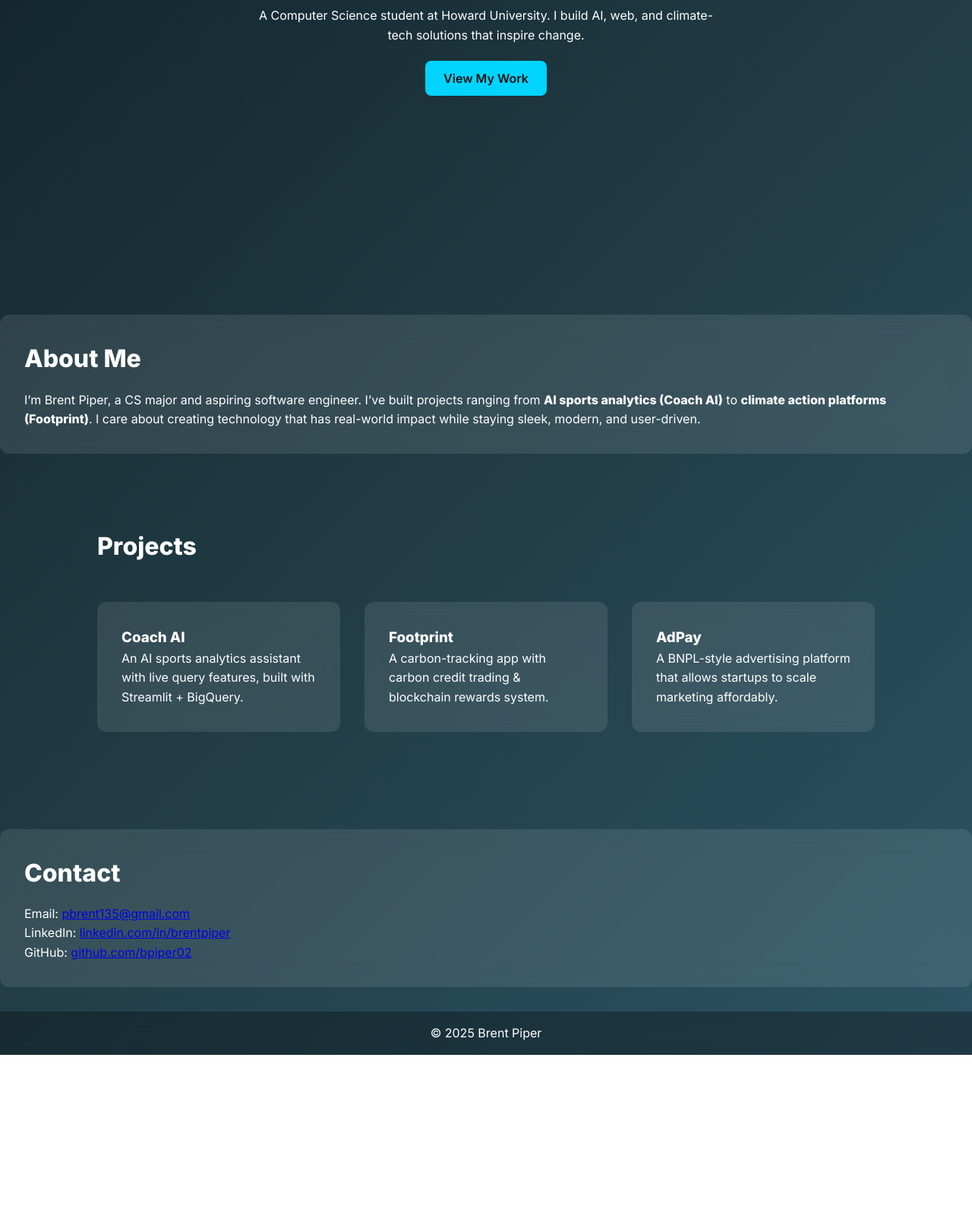
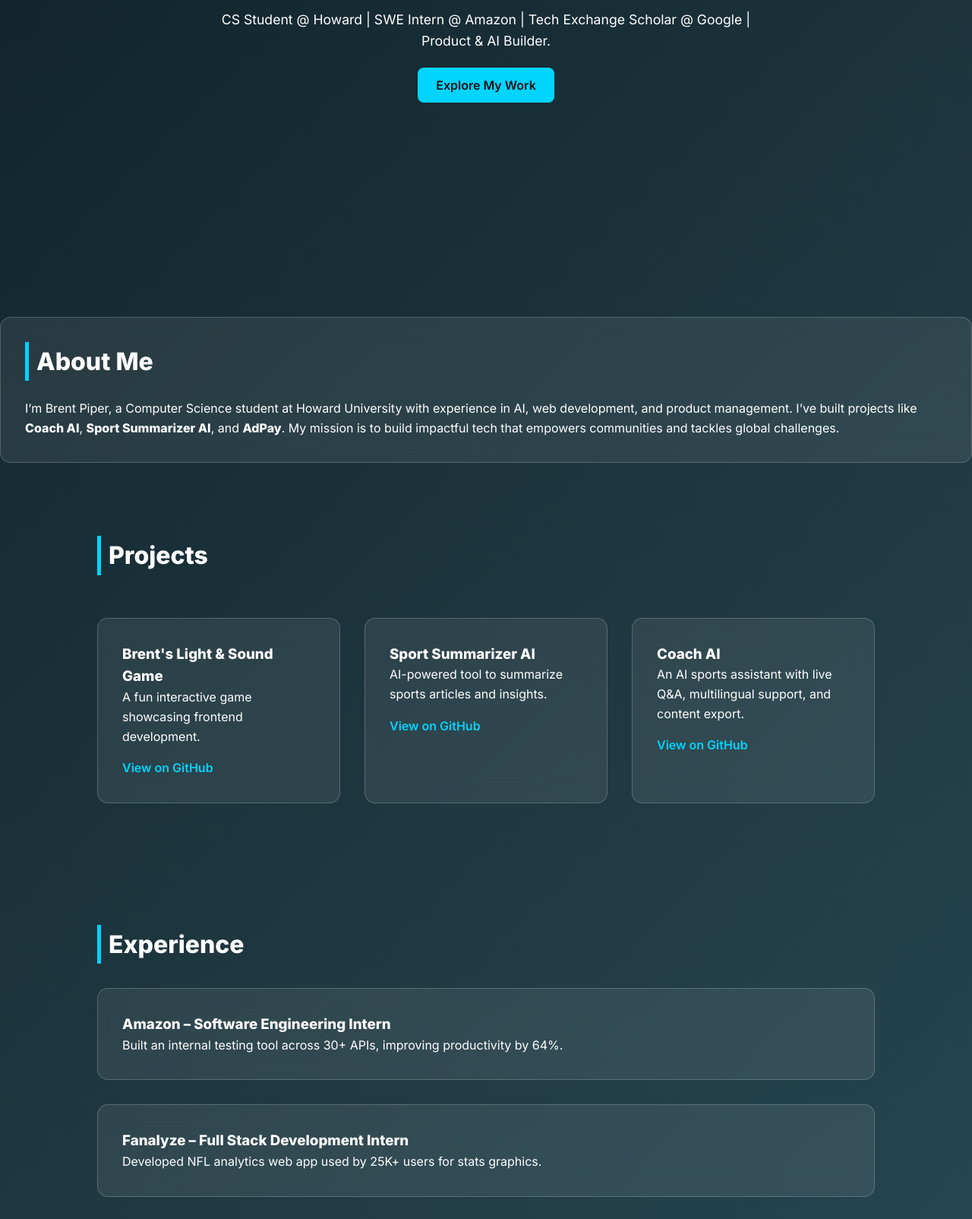
Before and after one commit to bpiper02/personal-website, a plain HTML site: page index.html in a window 1280 px wide. Shown: the part 424-2028 px from the top of the page at 76% size. Before the commit the page ends 1812 px from the top, so only its background shows below. Drawn offline with Linux system fonts and the light colour scheme.

Commit message:
update site with links

```diff
--- a/index.html
+++ b/index.html
@@ -5,8 +5,6 @@
   <meta name="viewport" content="width=device-width, initial-scale=1.0">
   <title>Brent Piper | Portfolio</title>
   <link rel="stylesheet" href="style.css">
-  <link rel="preconnect" href="https://fonts.googleapis.com">
-  <link rel="preconnect" href="https://fonts.gstatic.com" crossorigin>
   <link href="https://fonts.googleapis.com/css2?family=Inter:wght@400;600;800&display=swap" rel="stylesheet">
 </head>
 <body>
@@ -16,53 +14,105 @@
       <ul class="nav-links">
         <li><a href="#about">About</a></li>
         <li><a href="#projects">Projects</a></li>
+        <li><a href="#experience">Experience</a></li>
+        <li><a href="#education">Education</a></li>
+        <li><a href="#skills">Skills</a></li>
+        <li><a href="#awards">Awards</a></li>
         <li><a href="#contact">Contact</a></li>
       </ul>
     </nav>
   </header>
 
+  <!-- Hero Section -->
   <section class="hero">
     <div class="hero-content">
       <h2>Hello, I’m <span>Brent</span></h2>
-      <p>A Computer Science student at Howard University. I build AI, web, and climate-tech solutions that inspire change.</p>
-      <a href="#projects" class="btn">View My Work</a>
+      <p>CS Student @ Howard | SWE Intern @ Amazon | Tech Exchange Scholar @ Google | Product & AI Builder.</p>
+      <a href="#projects" class="btn">Explore My Work</a>
     </div>
   </section>
 
+  <!-- About -->
   <section id="about" class="glass-card">
     <h2>About Me</h2>
-    <p>I’m Brent Piper, a CS major and aspiring software engineer. I’ve built projects ranging from <strong>AI sports analytics (Coach AI)</strong> to <strong>climate action platforms (Footprint)</strong>. I care about creating technology that has real-world impact while staying sleek, modern, and user-driven.</p>
+    <p>I’m Brent Piper, a Computer Science student at Howard University with experience in AI, web development, and product management. I’ve built projects like <strong>Coach AI</strong>, <strong>Sport Summarizer AI</strong>, and <strong>AdPay</strong>. My mission is to build impactful tech that empowers communities and tackles global challenges.</p>
   </section>
 
+  <!-- Projects -->
   <section id="projects">
     <h2>Projects</h2>
     <div class="projects-grid">
       <div class="glass-card">
-        <h3>Coach AI</h3>
-        <p>An AI sports analytics assistant with live query features, built with Streamlit + BigQuery.</p>
+        <h3>Brent's Light & Sound Game</h3>
+        <p>A fun interactive game showcasing frontend development.</p>
+        <a href="https://github.com/bpiper02/Brent-s-Light-and-Sound-Game" target="_blank">View on GitHub</a>
       </div>
       <div class="glass-card">
-        <h3>Footprint</h3>
-        <p>A carbon-tracking app with carbon credit trading & blockchain rewards system.</p>
+        <h3>Sport Summarizer AI</h3>
+        <p>AI-powered tool to summarize sports articles and insights.</p>
+        <a href="https://github.com/bpiper02/Sport-Summarizer-AI" target="_blank">View on GitHub</a>
       </div>
       <div class="glass-card">
-        <h3>AdPay</h3>
-        <p>A BNPL-style advertising platform that allows startups to scale marketing affordably.</p>
+        <h3>Coach AI</h3>
+        <p>An AI sports assistant with live Q&A, multilingual support, and content export.</p>
+        <a href="https://github.com/bpiper02/Coach-AI" target="_blank">View on GitHub</a>
       </div>
     </div>
   </section>
 
+  <!-- Experience -->
+  <section id="experience">
+    <h2>Experience</h2>
+    <div class="glass-card">
+      <h3>Amazon – Software Engineering Intern</h3>
+      <p>Built an internal testing tool across 30+ APIs, improving productivity by 64%.</p>
+    </div>
+    <div class="glass-card">
+      <h3>Fanalyze – Full Stack Development Intern</h3>
+      <p>Developed NFL analytics web app used by 25K+ users for stats graphics.</p>
+    </div>
+    <div class="glass-card">
+      <h3>NAB – Full Stack Intern</h3>
+      <p>Co-built a weather broadcast app showcased to 65K+ attendees.</p>
+    </div>
+  </section>
+
+  <!-- Education -->
+  <section id="education" class="glass-card">
+    <h2>Education</h2>
+    <p>B.S. Computer Science, Howard University (3.75 GPA) – Dean’s List</p>
+    <p>Google Tech Exchange Scholar (4.0 GPA)</p>
+  </section>
+
+  <!-- Skills -->
+  <section id="skills" class="glass-card">
+    <h2>Skills</h2>
+    <p><strong>Languages:</strong> Python, Java, C++, JavaScript, SQL, TypeScript</p>
+    <p><strong>Frameworks & Tools:</strong> React, Node.js, Express, MongoDB, AWS, GCP, Docker, Git, Figma</p>
+  </section>
+
+  <!-- Awards -->
+  <section id="awards" class="glass-card">
+    <h2>Awards</h2>
+    <ul>
+      <li>1st Place – Black Blockchain Summit Hackathon</li>
+      <li>AmazonNEXT Scholar</li>
+      <li>Adobe 20x20 Scholar</li>
+      <li>2nd Place – HU Empower Pitch Competition (Footprint)</li>
+    </ul>
+  </section>
+
+  <!-- Contact -->
   <section id="contact" class="glass-card">
     <h2>Contact</h2>
-    <p>Email: <a href="mailto:pbrent135@gmail.com">pbrent135@gmail.com</a></p>
-    <p>LinkedIn: <a href="https://linkedin.com/in/brentpiper" target="_blank">linkedin.com/in/brentpiper</a></p>
+    <p>Email: <a href="mailto:brent.piper@bison.howard.edu">brent.piper@bison.howard.edu</a></p>
+    <p>LinkedIn: <a href="https://linkedin.com/in/brent-piper-184ab31b9" target="_blank">linkedin.com/in/brent-piper-184ab31b9</a></p>
     <p>GitHub: <a href="https://github.com/bpiper02" target="_blank">github.com/bpiper02</a></p>
   </section>
 
   <footer>
     <p>© 2025 Brent Piper</p>
   </footer>
-
   <script src="script.js"></script>
 </body>
 </html>
--- a/style.css
+++ b/style.css
@@ -1,4 +1,4 @@
-/* Global Styles */
+/* ===== Global Reset ===== */
 * {
   margin: 0;
   padding: 0;
@@ -7,20 +7,20 @@
 
 body {
   font-family: 'Inter', sans-serif;
-  background: linear-gradient(135deg, #0f2027, #203a43, #2c5364);
+  background: linear-gradient(135deg, #0f2027, #203a43, #2c5364); /* Deep dark gradient */
   color: #fff;
   line-height: 1.6;
   scroll-behavior: smooth;
 }
 
-/* Navbar */
+/* ===== Navbar ===== */
 .navbar {
   display: flex;
   justify-content: space-between;
   align-items: center;
-  padding: 1.5rem 5%;
+  padding: 1.5rem 8%;
   background: rgba(0, 0, 0, 0.3);
-  backdrop-filter: blur(10px);
+  backdrop-filter: blur(12px);
   position: sticky;
   top: 0;
   z-index: 1000;
@@ -28,7 +28,7 @@ body {
 
 .logo {
   font-weight: 800;
-  font-size: 1.5rem;
+  font-size: 1.6rem;
   letter-spacing: 1px;
 }
 .logo span {
@@ -44,13 +44,13 @@ body {
   text-decoration: none;
   color: #fff;
   font-weight: 600;
-  transition: color 0.3s;
+  transition: color 0.3s ease;
 }
 .nav-links a:hover {
   color: #00d4ff;
 }
 
-/* Hero */
+/* ===== Hero Section ===== */
 .hero {
   display: flex;
   align-items: center;
@@ -67,8 +67,9 @@ body {
   color: #00d4ff;
 }
 .hero p {
-  margin: 1rem 0 2rem;
-  max-width: 600px;
+  margin: 1rem auto 2rem;
+  max-width: 700px;
+  font-size: 1.1rem;
 }
 .btn {
   background: #00d4ff;
@@ -77,46 +78,63 @@ body {
   border-radius: 8px;
   font-weight: 600;
   text-decoration: none;
-  transition: 0.3s;
+  transition: all 0.3s ease;
 }
 .btn:hover {
   background: #fff;
   color: #111;
 }
 
-/* Sections */
+/* ===== Section Styling ===== */
 section {
   padding: 4rem 10%;
 }
 h2 {
-  margin-bottom: 1rem;
+  margin-bottom: 1.5rem;
   font-size: 2rem;
+  font-weight: 700;
+  border-left: 5px solid #00d4ff;
+  padding-left: 10px;
 }
 
-/* Glassmorphism Cards */
+/* ===== Glassmorphism Cards ===== */
 .glass-card {
-  background: rgba(255, 255, 255, 0.1);
-  border-radius: 12px;
+  background: rgba(255, 255, 255, 0.08);
+  border-radius: 14px;
   padding: 2rem;
   margin: 2rem 0;
   backdrop-filter: blur(15px);
-  transition: transform 0.3s;
+  border: 1px solid rgba(255, 255, 255, 0.2);
+  transition: transform 0.3s ease, box-shadow 0.3s ease;
 }
 .glass-card:hover {
   transform: translateY(-5px);
+  box-shadow: 0px 8px 20px rgba(0, 0, 0, 0.4);
 }
 
-/* Projects */
+/* ===== Projects Grid ===== */
 .projects-grid {
   display: grid;
-  grid-template-columns: repeat(auto-fit, minmax(250px, 1fr));
+  grid-template-columns: repeat(auto-fit, minmax(280px, 1fr));
   gap: 2rem;
 }
+.projects-grid a {
+  display: inline-block;
+  margin-top: 1rem;
+  color: #00d4ff;
+  font-weight: 600;
+  text-decoration: none;
+  transition: color 0.3s ease;
+}
+.projects-grid a:hover {
+  color: #fff;
+}
 
-/* Footer */
+/* ===== Footer ===== */
 footer {
   text-align: center;
   padding: 1rem;
   background: rgba(0,0,0,0.3);
   backdrop-filter: blur(10px);
+  font-size: 0.9rem;
 }
```
